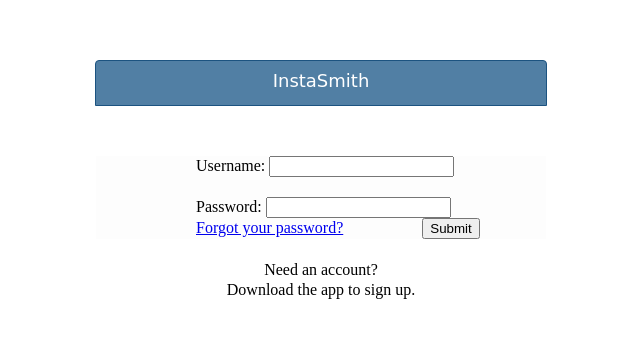
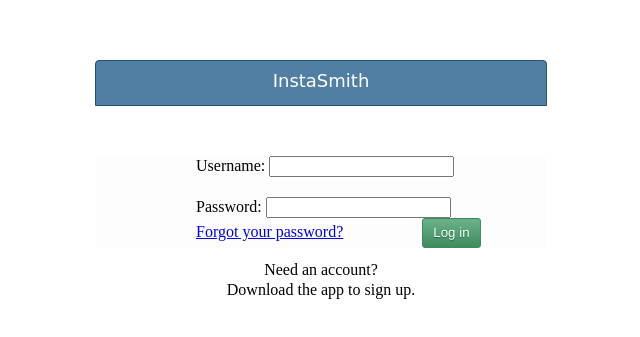
Before and after one commit to Mariano89/Instasmith, a website: page index.html in a window 1280 px wide. Shown: the part 139-476 px from the top of the page, without its empty margins (319-959 px from the left). Drawn offline with nearby package versions, Linux system fonts and the light colour scheme; no server answers; a web font is replaced by a local one.

Commit message:
styled button

```diff
--- a/home.css
+++ b/home.css
@@ -20,7 +20,7 @@
 
 .home-header p, .home-header img, .home-header h1{
 /*display:inline;*/
-position: absolute;
+	position: absolute;
 
 }
 
--- a/index.html
+++ b/index.html
@@ -29,7 +29,7 @@
 
 				<div class="forgot-pw-login">
 					<a href="https://www.youtube.com/watch?v=jUarhv8xMSU" class="forgot-pw">Forgot your password?</a>
-					<input type="submit" name = "Submit" value="Submit" class="login">
+					<input type="submit" name = "Submit" value="Log in" class="login">
 				</div>
 				</form>
 
@@ -41,10 +41,6 @@
 			<p>Need an account?</p>
 			<p>Download the app to sign up.</p>
 		</div>
-<!-- 		<div >
-		<a href=""><img src=""></a>
-		<a href=""><img src=""></a>
-		</div> -->
 
 	</body>
 </html>
--- a/js/main.js
+++ b/js/main.js
@@ -22,12 +22,6 @@
 			}
 		}();
 	});
-
-	// $('.test').on('click', function(){
-	// 	console.log(document.cookie, "cookie");
-	// 	console.log("current user", current_user);
-	// });
-
 
 
 	var users = {
@@ -67,10 +61,10 @@
 	  	items.push("</div>");
 	  // console.log(items[key]);
 	  });
-	  	makeArrays(commentsArray, data.length);
+	  	// makeArrays(commentsArray, data.length);
 
 
-	  	console.log(commentsArray);
+	  	// console.log(commentsArray);
 	 $('<ul class="my-new-list"></ul>').append(items.join("")).appendTo('.home-screen-pics');
 
 
--- a/main.css
+++ b/main.css
@@ -7,11 +7,7 @@
 body {
 	line-height: 20px;
 }
-/*@font-face {
-	font-family: Billabong;
-	src: url("billabong.ttf");
-}
-*/
+
 .loginBox{
 	margin: 0 auto;
 	margin-top: 200px;
@@ -35,8 +31,6 @@
 	font-size: 18px;
 	font-family: 'Grant Hotel', cursive;
 	color: white;
-	/*background: url("https://instagramstatic-a.akamaihd.net/bluebar/660508e/images/branding/new-logo.png") no-repeat 0 0;*/
-	/*box-shadow: 0 -1px 0 #06365f inset, 0 1px 0 rgba(255,255,255, .2).inset;*/
 }
 
 .userName {
@@ -47,10 +41,6 @@
 .password {
 	display:inline-block;
 
-}
-
-#user {
-	/*padding: 11px */
 }
 
 .fields{
@@ -67,12 +57,20 @@
 	/*margin-top: 20px;*/
 }
 
-.forgot-pw {
-
-}
-
 .login {
 	margin-left: 75px;
+	background-color: #6bb38a;
+	background-image: -webkit-linear-gradient(top,#6bb38a,#3d8b5f);
+	background-position: 50% 50%;
+  text-shadow: 0 1px 1px #1e693f;
+  color: #fff;
+  border-radius: 3px;
+  padding: 7px 10px 8px 10px;
+  line-height: 1em;
+  font-family: 'proxima-nova','Helvetica Neue',Arial,Helvetica,sans-serif;
+  border: 1px solid #3d8b5f;
+  cursor: pointer;
+
 }
 
 .account {
```
Also changed, not shown: home.html (+0 -2 lines).
